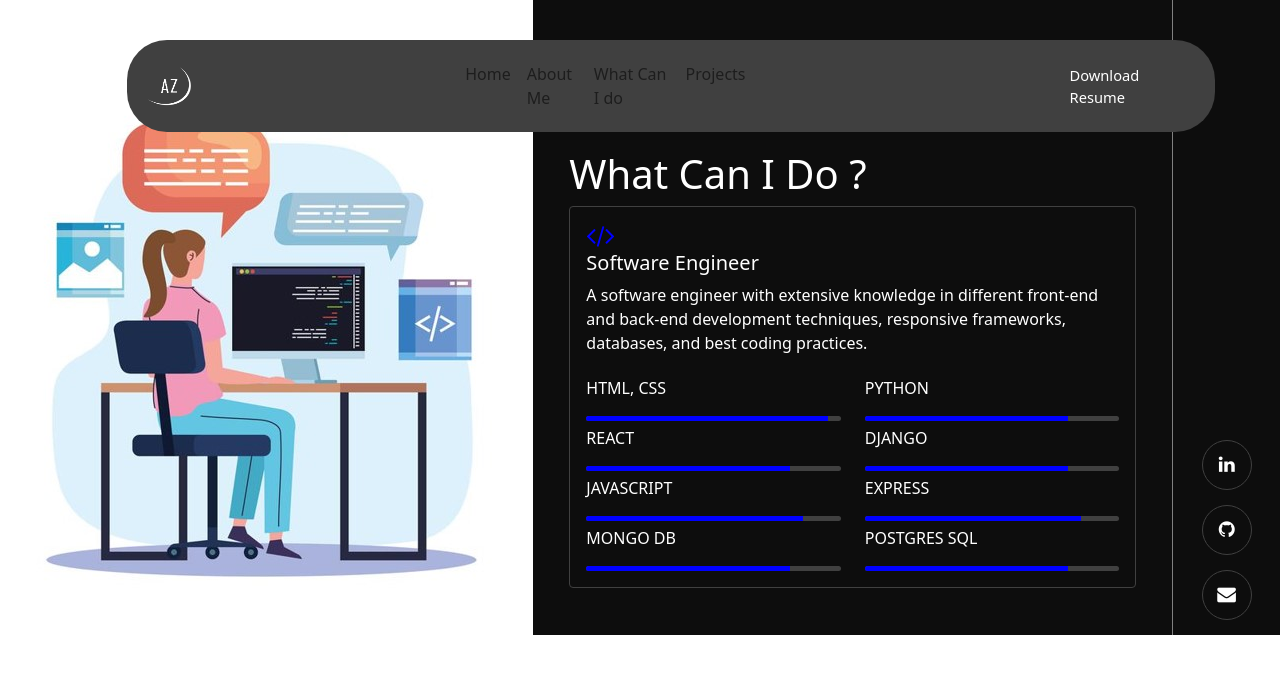
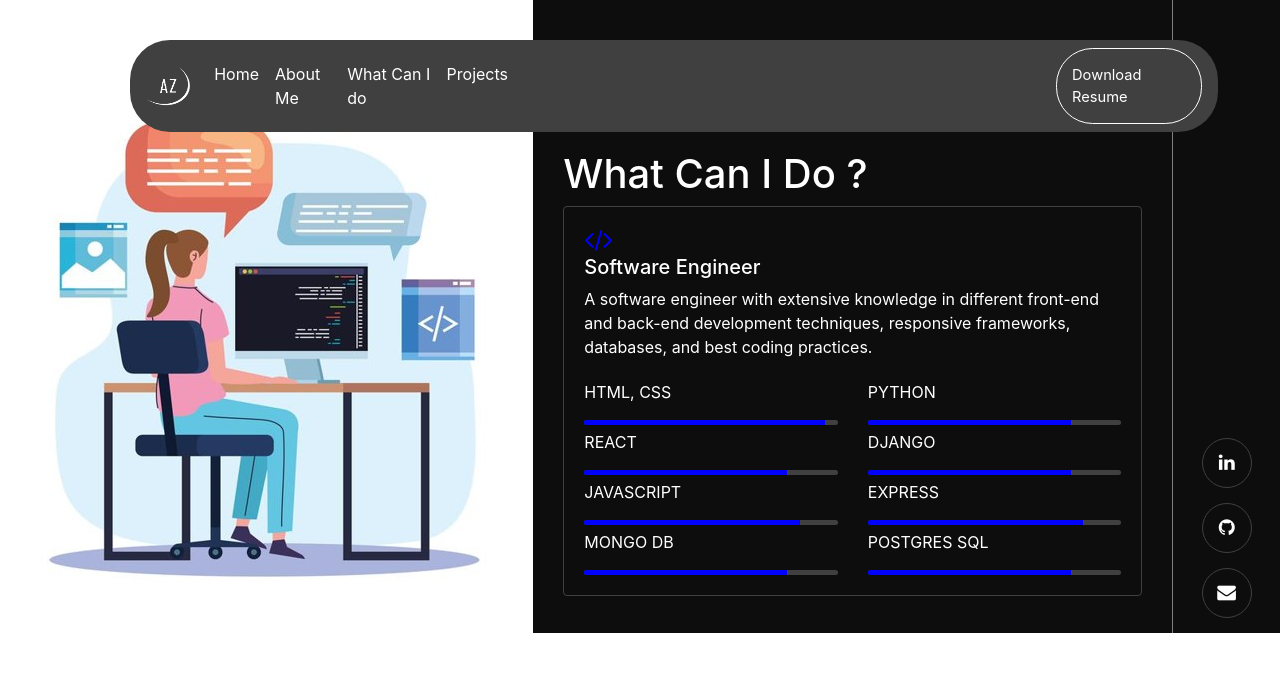
Before and after one commit to ashwagzabani/Portfolio, a React (Create React App) app in the folder portfolio/: page /What-I-do in a window 1280 px wide. Shown: the top 674 px of the page. Built offline with nearby package versions, Linux system fonts and the light colour scheme; a web font is replaced by a local one.

Commit message:
fixed sone issue

```diff
--- a/portfolio/package.json
+++ b/portfolio/package.json
@@ -3,12 +3,14 @@
   "version": "0.1.0",
   "private": true,
   "dependencies": {
+    "@popperjs/core": "^2.9.2",
     "@testing-library/jest-dom": "^5.13.0",
     "@testing-library/react": "^11.2.7",
     "@testing-library/user-event": "^12.8.3",
-    "bootstrap": "^5.0.1",
+    "bootstrap": "^4.6.0",
     "font-awesome": "^4.7.0",
     "jquery": "^3.6.0",
+    "popper.js": "^1.16.1",
     "react": "^17.0.2",
     "react-dom": "^17.0.2",
     "react-scripts": "4.0.3",
--- a/portfolio/src/App.js
+++ b/portfolio/src/App.js
@@ -1,7 +1,8 @@
 import cover from './cover.jpg';
 import logo from './logo.png';
-import './App.css';
+import './style/App.css';
 import 'bootstrap/dist/css/bootstrap.min.css';
+import "bootstrap/js/src/collapse.js";
 import 'font-awesome/css/font-awesome.min.css';
 import Home from './components/Home';
 import About_me from './components/About_me';
@@ -20,25 +21,25 @@ function App() {
 
     <div className="container-fluid">
       <Router >
-        <nav class="navbar navbar-expand-lg navbar-light">
-          <a class="navbar-brand" href="#"><img src={logo} alt="logo" width="44px" height="44px" /></a>
-          <button class="navbar-toggler" type="button" data-toggle="collapse" data-target="#navbarSupportedContent" aria-controls="navbarSupportedContent" aria-expanded="false" aria-label="Toggle navigation">
-            <span class="navbar-toggler-icon"></span>
+        <nav className="navbar navbar-expand-lg navbar-light">
+          <a className="navbar-brand" href="#"><img src={logo} alt="logo" width="44px" height="44px" /></a>
+          <button className="navbar-toggler" type="button" data-toggle="collapse" data-target="#navbarSupportedContent" aria-controls="navbarSupportedContent" aria-expanded="false" aria-label="Toggle navigation">
+            <span className="navbar-toggler-icon"></span>
           </button>
 
-          <div class="collapse navbar-collapse" id="navbarSupportedContent">
-            <ul class="navbar-nav mr-auto">
-              <li class="nav-item active">
-                <Link to="/" class="nav-link">Home</Link>
+          <div className="collapse navbar-collapse" id="navbarSupportedContent">
+            <ul className="navbar-nav mr-auto">
+              <li className="nav-item current">
+                <Link to="/" className="nav-link">Home</Link>
               </li>
-              <li class="nav-item">
-                <Link to="/About-me" class="nav-link">About Me</Link>
+              <li className="nav-item">
+                <Link to="/About-me" className="nav-link">About Me</Link>
               </li>
-              <li class="nav-item">
-                <Link to="/What-i-do" class="nav-link">What Can I do</Link>
+              <li className="nav-item">
+                <Link to="/What-i-do" className="nav-link">What Can I do</Link>
               </li>
-              <li class="nav-item">
-                <Link to="/Projects" class="nav-link">Projects</Link>
+              <li className="nav-item">
+                <Link to="/Projects" className="nav-link">Projects</Link>
               </li>
             </ul>
             <a className="resume-btn" href="/Ashwag Ahmad Zabani - Software Engineer.pdf" download>Download Resume</a>
--- a/portfolio/src/App.css
+++ b/portfolio/src/style/App.css
@@ -1,7 +1,3 @@
-.navbar-brand{
-  padding-right: 250px;
-}
-
 .navbar{
   position: absolute !important;
   top: 40px;
@@ -10,16 +6,27 @@
   background-color: #404040;
   border-radius: 2.5em;
   padding: 20px;
+  z-index: 22;
 }
+
+.navbar-light .navbar-nav .nav-link:focus, .navbar-light .navbar-nav .nav-link:hover, .navbar-light .navbar-nav .current {
+  color: blue !important;
+}
+
+
+.navbar-light .navbar-nav .nav-link {
+  color: #ffffff !important;
+}
+
 
 .resume-btn{
   text-decoration: none;
   color: #ffffff;
-  border: 1px solid #404040;
+  border: 1px solid #ffffff;
   border-radius: 2.5em;
   padding: 15px;
   font-size: 11pt;
-  margin-left: 300px;
+  margin-left: 540px;
 }
 
 .center-side{
--- a/portfolio/src/style/What_i_do.css
+++ b/portfolio/src/style/What_i_do.css
@@ -1,7 +1,7 @@
 .what-i-do{
     color: white;
     padding-top: 150px;
-    padding-bottom: 37px;
+    padding-bottom: 27px;
 }
 
 .card{
```
Also changed, not shown: portfolio/public/index.html (line endings or trailing spaces), 1 other file (tests, documents, lock files or other folders).
